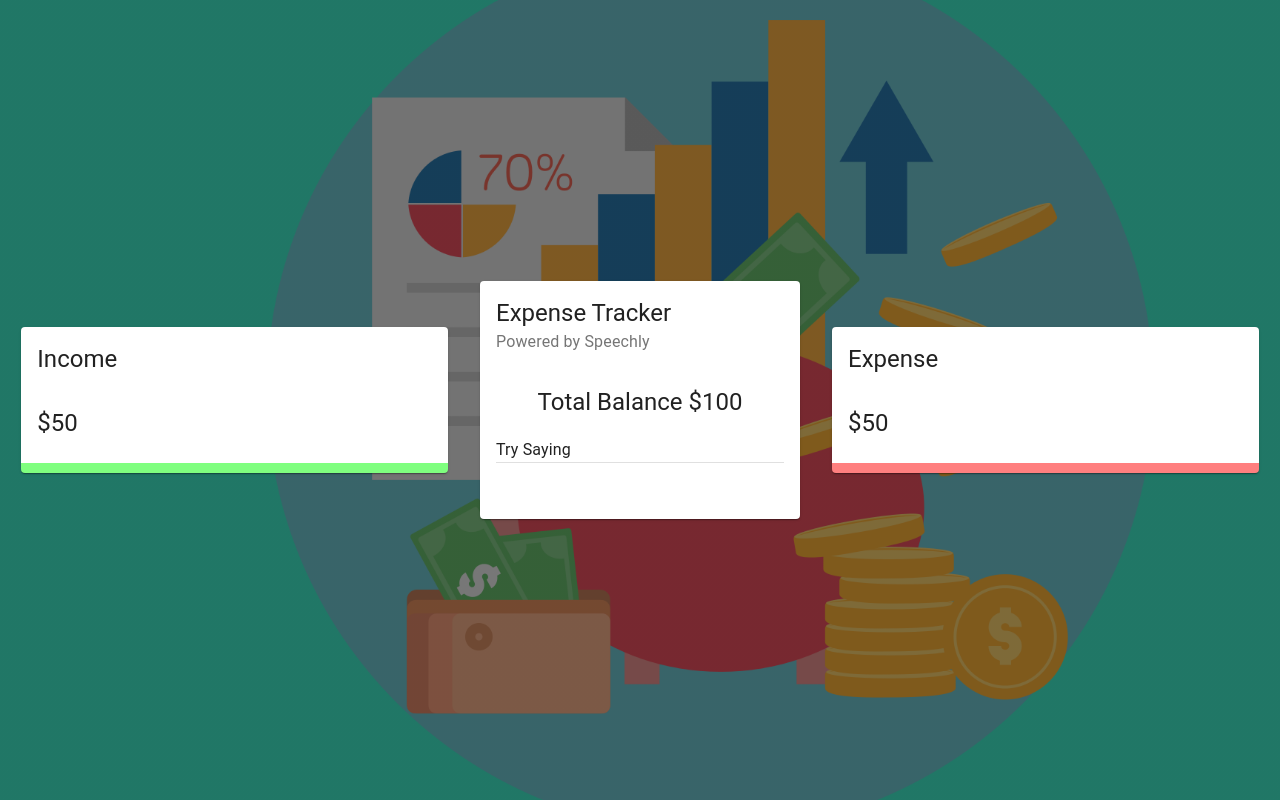
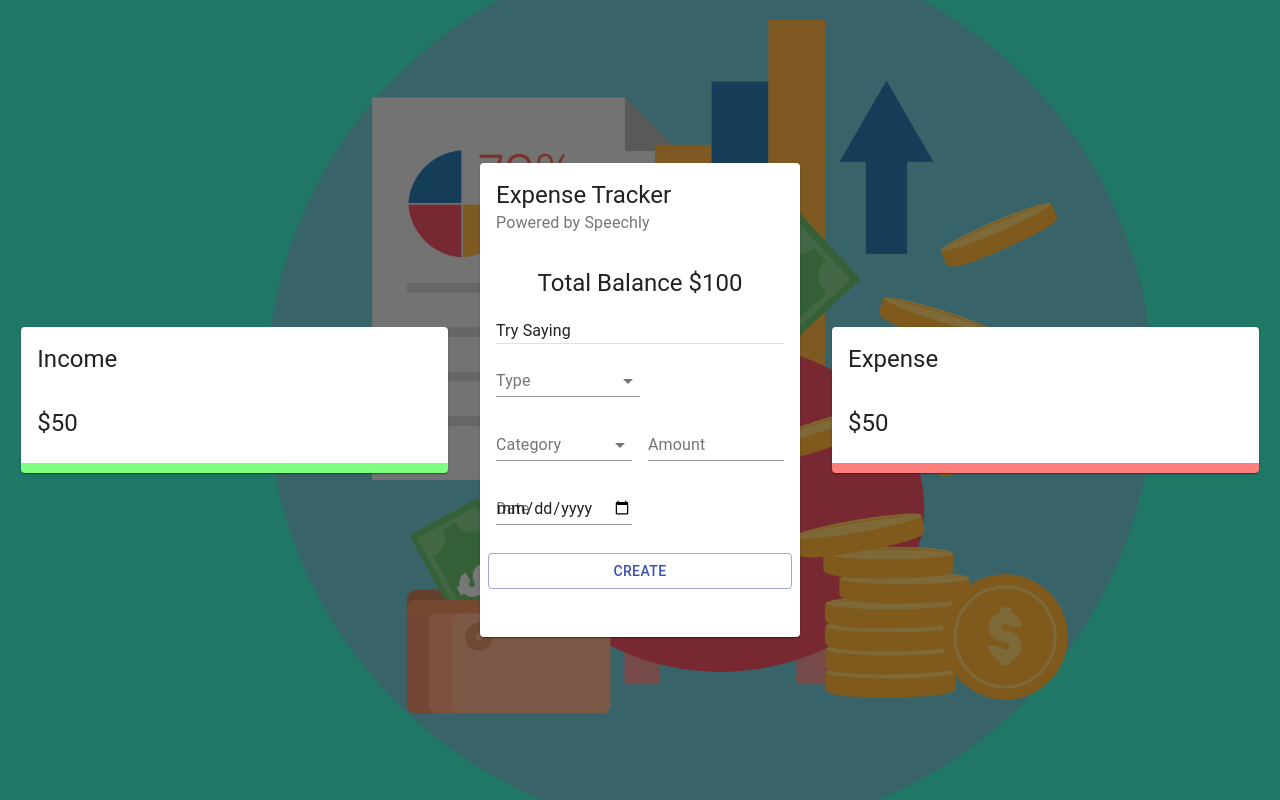
Before and after one commit to JUNKIEJAM/expense-tracker-temp, a React (Create React App) app: page / in a window 1280 px wide. Built offline with nearby package versions, Linux system fonts and the light colour scheme.

Commit message:
Rendered Form

```diff
--- a/src/components/Main/Main.jsx
+++ b/src/components/Main/Main.jsx
@@ -1,6 +1,6 @@
 import React from 'react'
 import {Card,CardHeader,CardContent,Typography,Grid,Divider} from '@material-ui/core';
-
+import Form from './Form/Form';
 
 import useStyles from './styles';
 
@@ -19,7 +19,7 @@
                 </Typography>
                 <Divider />
 
-                {/* Form */}
+                <Form />
             </CardContent>
 
             <CardContent className={classes.cardContent}>
```
